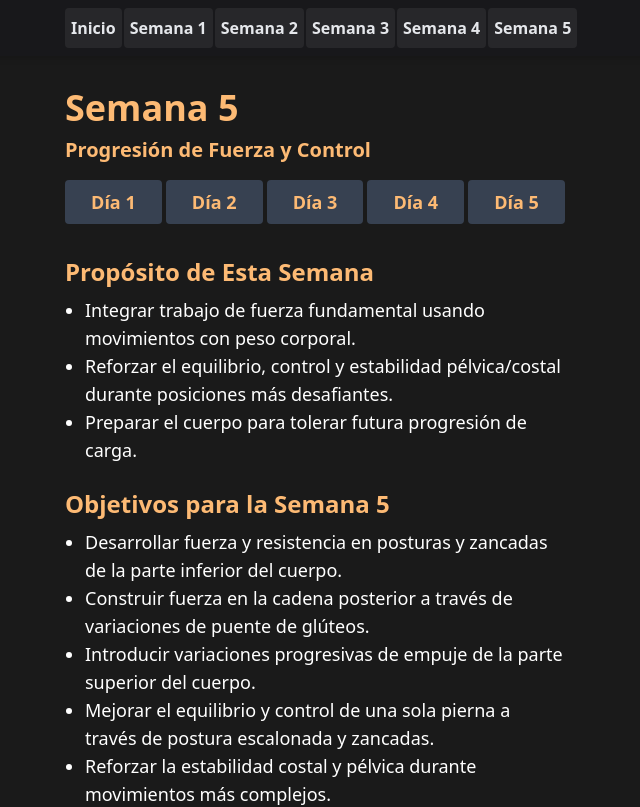
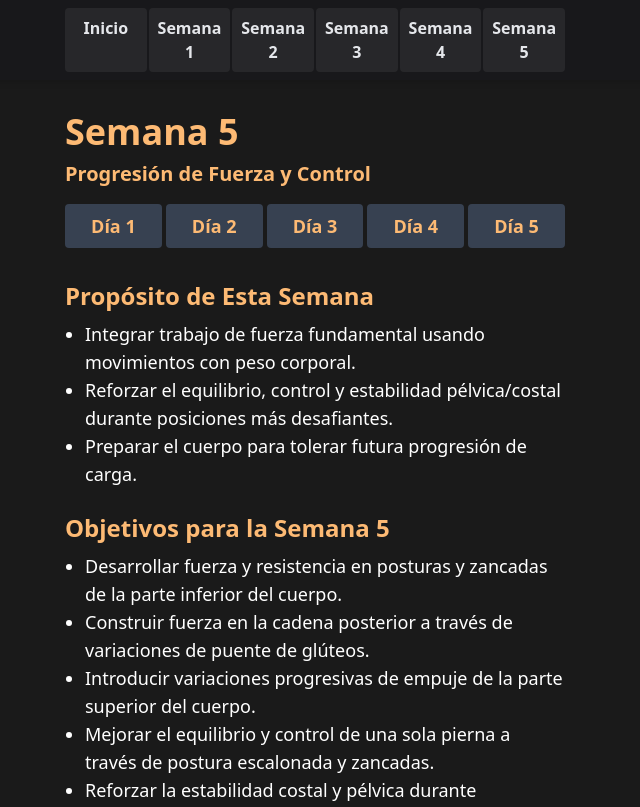
Before and after one commit to computermancer/LBHP, a Next.js app: page /espanol/semana5 in a window 1280 px wide. Shown: the top 807 px of the page, without its empty margins (325-965 px from the left). Built offline with nearby package versions, Linux system fonts and the light colour scheme.

Commit message:
nav button changes

```diff
--- a/components/NavEspanol.js
+++ b/components/NavEspanol.js
@@ -5,12 +5,12 @@ export default function NavEspanol() {
     <div className="sticky top-0 z-50 bg-zinc-900 shadow-md">
       <div className="px-8">
         <nav className="flex gap-0.5 text-gray-200 py-2 max-w-[500px] mx-auto">
-          <Link className="flex-1 bg-zinc-800 px-1.5 py-2 rounded text-base font-semibold hover:bg-zinc-700 text-center whitespace-nowrap" href="/espanol/inicio">Inicio</Link>
-          <Link className="flex-1 bg-zinc-800 px-1.5 py-2 rounded text-base font-semibold hover:bg-zinc-700 text-center whitespace-nowrap" href="/espanol/semana1">Semana 1</Link>
-          <Link className="flex-1 bg-zinc-800 px-1.5 py-2 rounded text-base font-semibold hover:bg-zinc-700 text-center whitespace-nowrap" href="/espanol/semana2">Semana 2</Link>
-          <Link className="flex-1 bg-zinc-800 px-1.5 py-2 rounded text-base font-semibold hover:bg-zinc-700 text-center whitespace-nowrap" href="/espanol/semana3">Semana 3</Link>
-          <Link className="flex-1 bg-zinc-800 px-1.5 py-2 rounded text-base font-semibold hover:bg-zinc-700 text-center whitespace-nowrap" href="/espanol/semana4">Semana 4</Link>
-          <Link className="flex-1 bg-zinc-800 px-1.5 py-2 rounded text-base font-semibold hover:bg-zinc-700 text-center whitespace-nowrap" href="/espanol/semana5">Semana 5</Link>
+          <Link className="flex-1 bg-zinc-800 px-1.5 py-2 rounded text-base font-semibold hover:bg-zinc-700 text-center " href="/espanol/inicio">Inicio</Link>
+          <Link className="flex-1 bg-zinc-800 px-1.5 py-2 rounded text-base font-semibold hover:bg-zinc-700 text-center " href="/espanol/semana1">Semana 1</Link>
+          <Link className="flex-1 bg-zinc-800 px-1.5 py-2 rounded text-base font-semibold hover:bg-zinc-700 text-center " href="/espanol/semana2">Semana 2</Link>
+          <Link className="flex-1 bg-zinc-800 px-1.5 py-2 rounded text-base font-semibold hover:bg-zinc-700 text-center " href="/espanol/semana3">Semana 3</Link>
+          <Link className="flex-1 bg-zinc-800 px-1.5 py-2 rounded text-base font-semibold hover:bg-zinc-700 text-center " href="/espanol/semana4">Semana 4</Link>
+          <Link className="flex-1 bg-zinc-800 px-1.5 py-2 rounded text-base font-semibold hover:bg-zinc-700 text-center " href="/espanol/semana5">Semana 5</Link>
         </nav>
       </div>
     </div>
```
